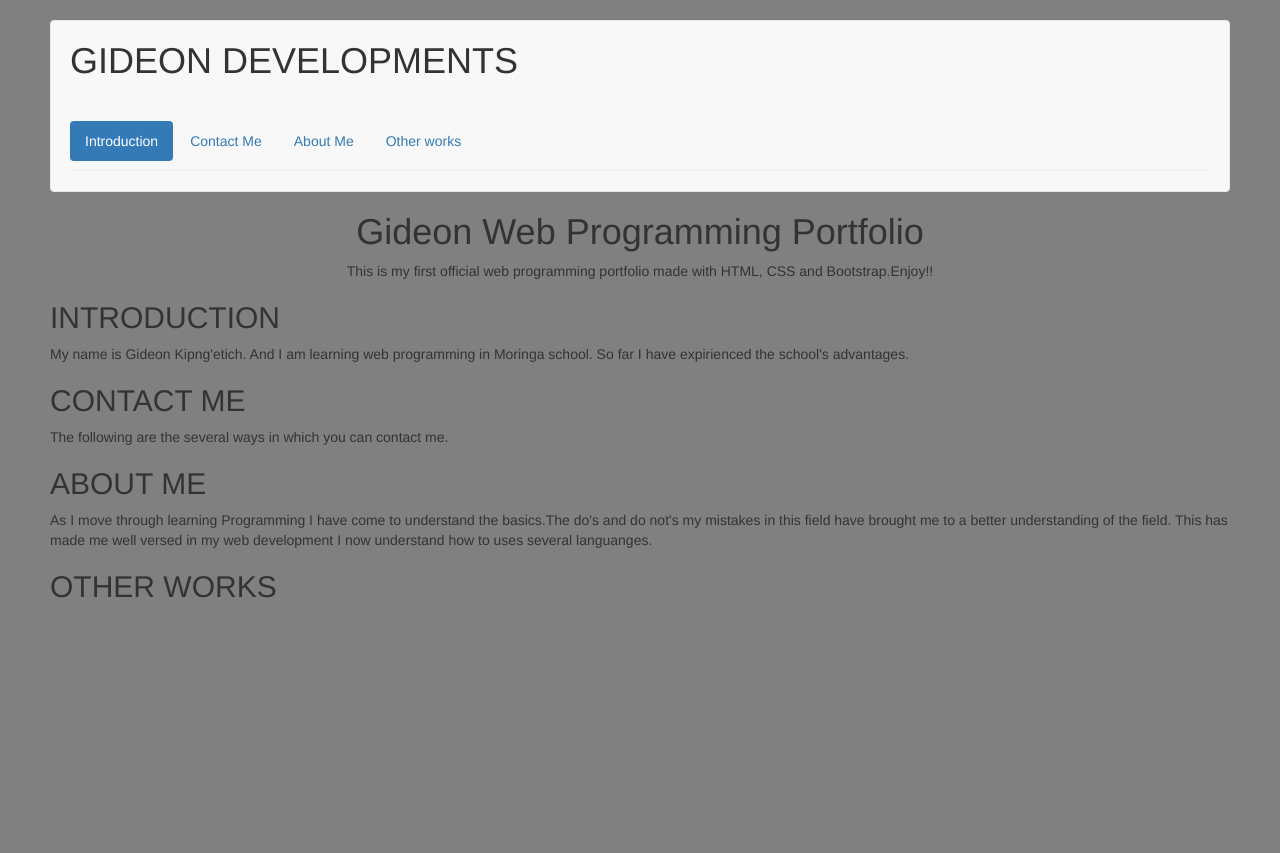
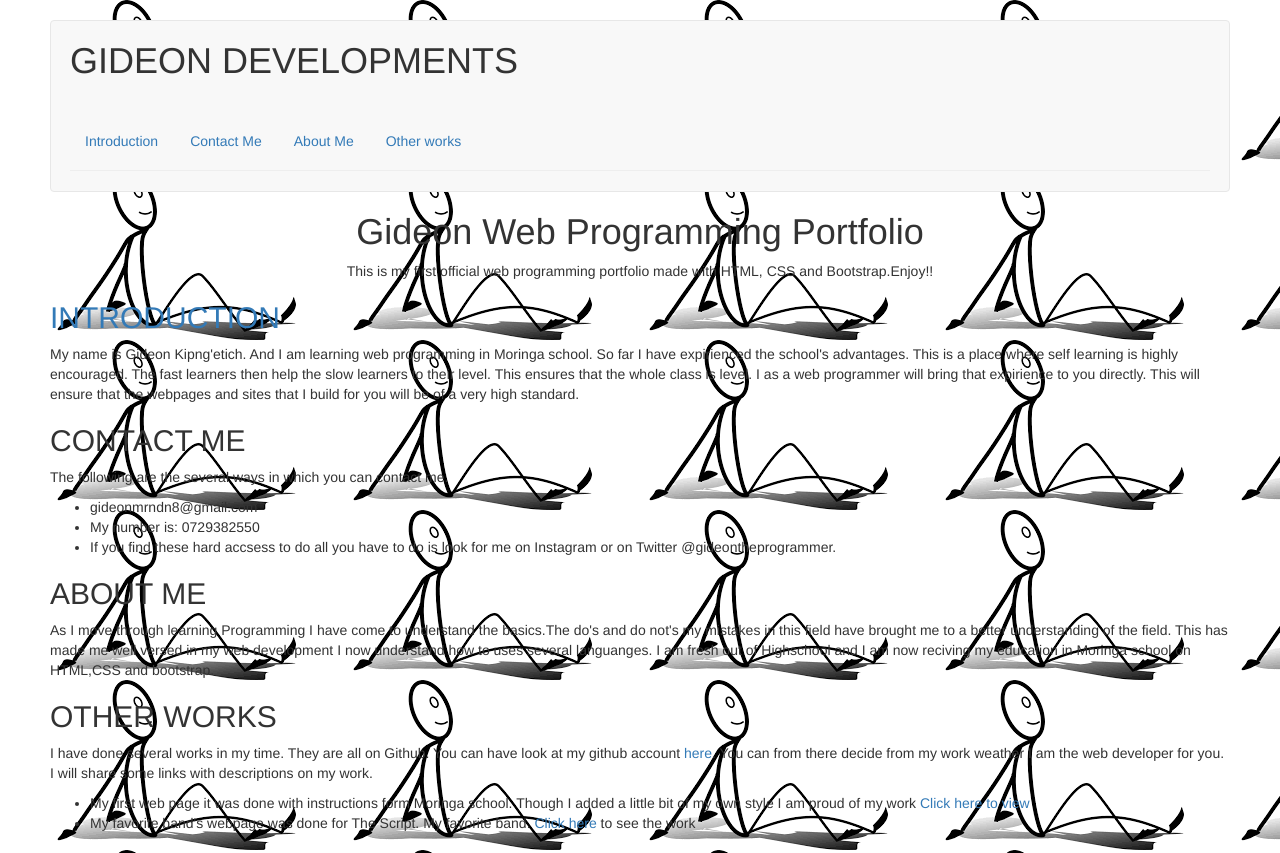
Before and after one commit to Gmrndn8/gmrndn8.github.io, a plain HTML site: page index.html in a window 1280 px wide. Before the commit the page ends 800 px from the top, so only its background shows below. Drawn offline with Linux system fonts and the light colour scheme.

Commit message:
Background image added

```diff
--- a/css/styles.css
+++ b/css/styles.css
@@ -1,6 +1,7 @@
 body {
+  margin: 20px 50px 20px 50px;
+  background-image: url(stickman.png);
   background-color: grey;
-  margin: 20px 50px 20px 50px;
 }
 .jumborton {
   text-align: center;
--- a/index.html
+++ b/index.html
@@ -3,7 +3,7 @@
 <head>
   <meta charset="utf-8">
   <meta name="viewport" content="width=device-width, initial-scale=1">
-  <title></title>
+  <title>Gideon Developments</title>
   <link rel="stylesheet" href="css/bootstrap.min.css">
   <link rel="stylesheet" href="css/styles.css">
 </head>
@@ -12,7 +12,7 @@
     <h1>GIDEON DEVELOPMENTS</h1>
     <div class="page-header">
       <ul class="nav nav-pills">
-        <li role="presentation" class="active"><a href="index.html">Introduction</a></li>
+        <li role="presentation"><a href="#introduction">Introduction</a></li>
         <li role="presentation"><a href="#contactme">Contact Me</a></li>
         <li role="presentation"><a href="#aboutme">About Me</a></li>
         <li role="presentation"><a href="#otherworks">Other works</a></li>
@@ -25,14 +25,25 @@
   <p>This is my first official web programming portfolio made with HTML, CSS and Bootstrap.Enjoy!!</p>
 </div>
 <body>
-  <h2>INTRODUCTION</h2>
-  <p>My name is Gideon Kipng'etich. And I am learning web programming in Moringa school. So far I have expirienced the school's advantages. </p>
+  <h2><a href="#introduction">INTRODUCTION</a></h2>
+  <p>My name is Gideon Kipng'etich. And I am learning web programming in Moringa school. So far I have expirienced the school's advantages. This is a place where self learning is highly encouraged. The fast learners then help the slow learners to their level.
+    This ensures that the whole class is level. I as a web programmer will bring that expirience to you directly. This will ensure that the webpages and sites that I build for you will be of a very high standard.</p>
   <h2><a href="#contactme"></a>CONTACT ME</h2>
-  <p>The following are the several ways in which you can contact me.</p>
+  <p>The following are the several ways in which you can contact me.
+    <ul>
+      <li>gideonmrndn8@gmail.com</li>
+      <li>My number is: 0729382550</li>
+      <li>If you find these hard accsess to do all you have to do is look for me on Instagram or on Twitter @gideontheprogrammer.</li>
+    </ul>
+    </p>
   <h2><a href="#aboutme"></a>ABOUT ME</h2>
-  <p>As I move through learning Programming I have come to understand the basics.The do's and do not's my mistakes in this field have brought me to a better understanding of the field. This has made me well versed in my web development I now understand how to uses several languanges.</p>
+  <p>As I move through learning Programming I have come to understand the basics.The do's and do not's my mistakes in this field have brought me to a better understanding of the field. This has made me well versed in my web development I now understand how
+    to uses several languanges. I am fresh out of Highschool and I am now reciving my education in Moringa school on HTML,CSS and bootstrap.</p>
   <h2><a href="#otherworks"></a>OTHER WORKS</h2>
-  <p></p>
+  <p>I have done several works in my time. They are all on Github. You can have look at my github account <a href="https://github.com/Gmrndn8">here</a>. You can from there decide from my work weather I am the web developer for you. I will share some links with descriptions on my work.</p>
+  <ul>
+    <li>My first web page it was done with instructions form Moringa school. Though I added a little bit of my own style I am proud of my work <a href="https://github.com/Gmrndn8/my-first-webpage/">Click here to view</a></li>
+    <li>My favorite band's webpage was done for The Script. My favorite band. <a href="https://github.com/Gmrndn8/myfavoriteband">Click here</a> to see the work</li>
+  </ul>
 </body>
-
 </html>
```
Also changed, not shown: css/stickman.png (renamed from img/images (1).png).
